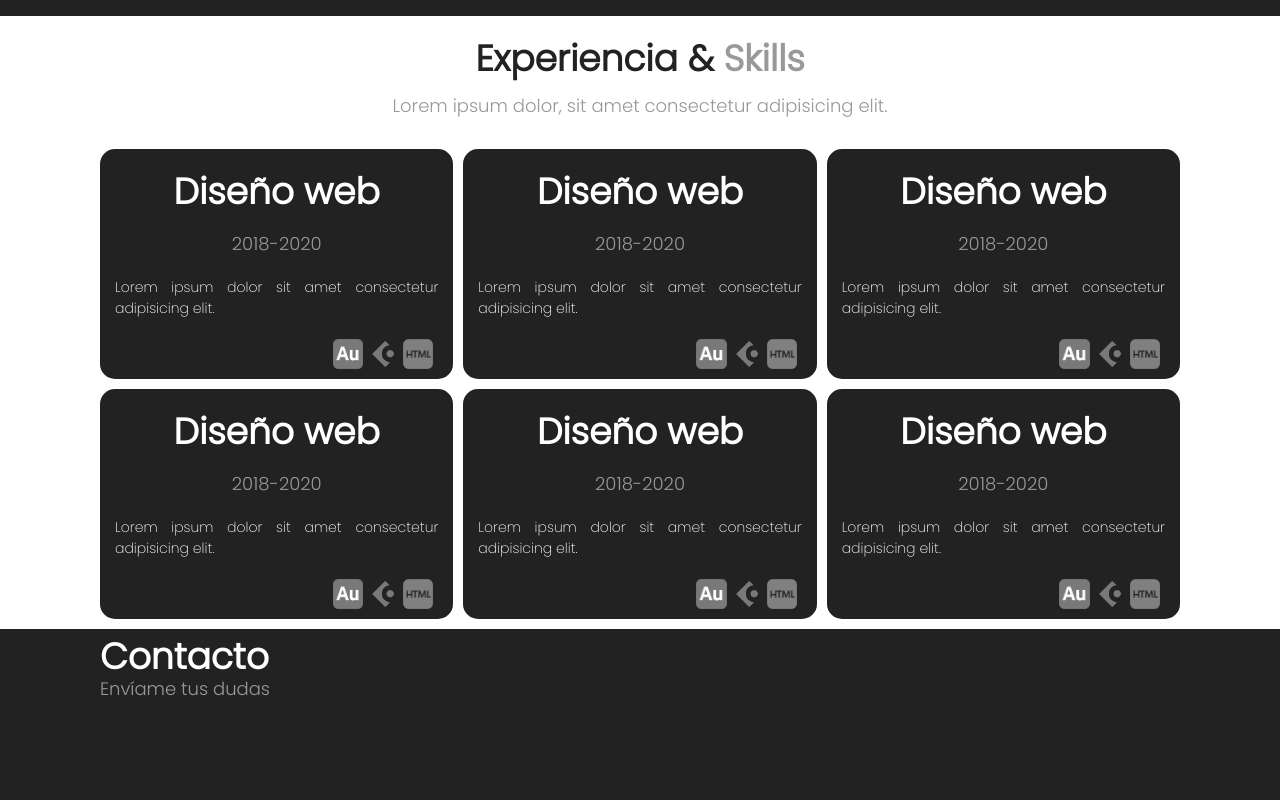
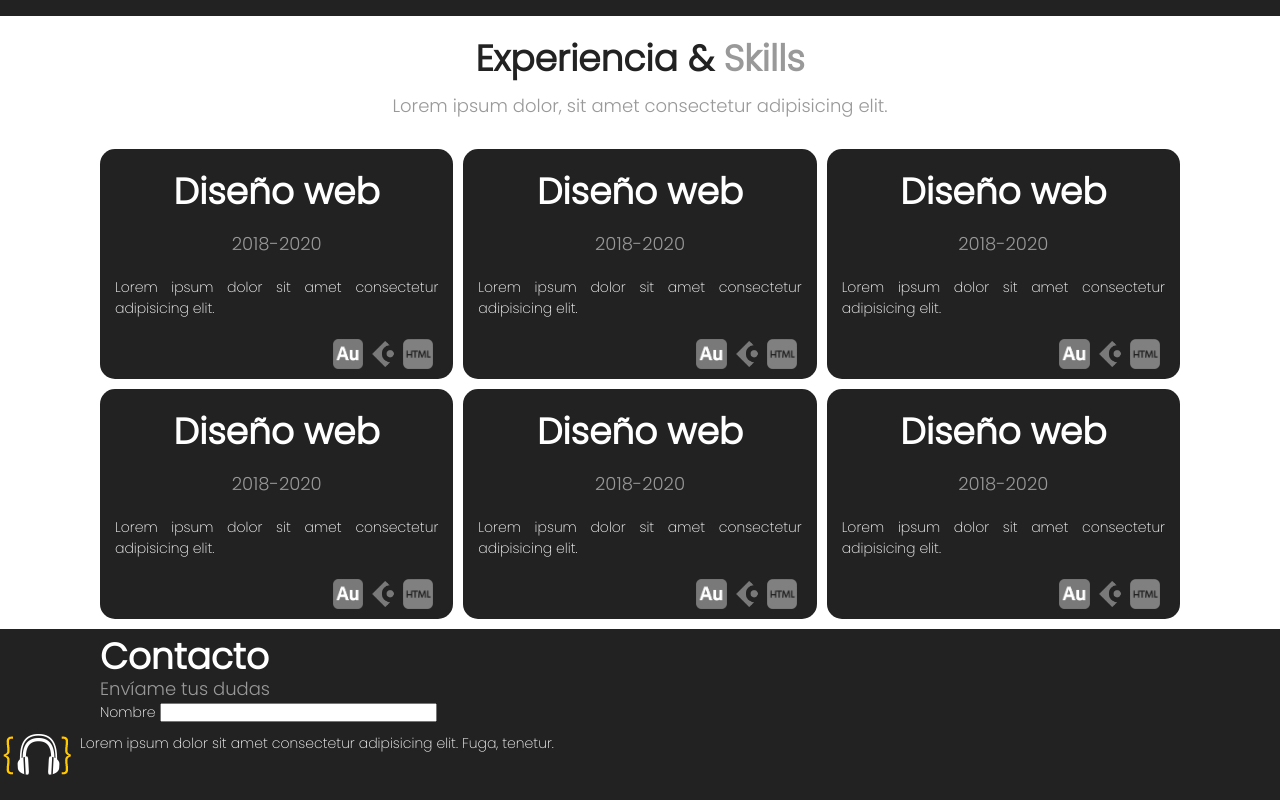
Before and after one commit to Eduu115/Portfolio-MasterMind, a plain HTML site: page index.html in a window 1280 px wide. Shown: the part 1405-2205 px from the top of the page. Before the commit the page ends 2117 px from the top, so only its background shows below. Drawn offline with Linux system fonts and the light colour scheme.

Commit message:
create basic footer structure

```diff
--- a/index.html
+++ b/index.html
@@ -183,14 +183,31 @@
         <section id="contactar">
             <h2>Contacto</h2>
             <h3>Envíame tus dudas</h3>
+            <!-- INICIO formulario -->
+            <form action="#">
 
+                <div class="item-form">
+                    <label for="nombre">Nombre</label>
+                    <input type="text" id="nombre" name="nombre" minlength="2" maxlength="64" size="32" required>
+                </div>
+
+                <div class="item-form">
+
+                </div>
+            </form>
+            <!-- FIN formulario -->
         </section>
         <!-- FIN bloque contactar -->
     </article>
     <!-- FIN ARTICULO -->
 
     <!-- INICIO footer -->
-    <footer></footer>
+    <footer>
+        <ul>
+            <li class="logo"><a href="#inicio"><img src="imagenes/cascos.png" alt="logo de la web"></a></li>
+            <li>Lorem ipsum dolor sit amet consectetur adipisicing elit. Fuga, tenetur.</li>
+        </ul>
+    </footer>
     <!-- FIN footer -->
 
 </body>
```
